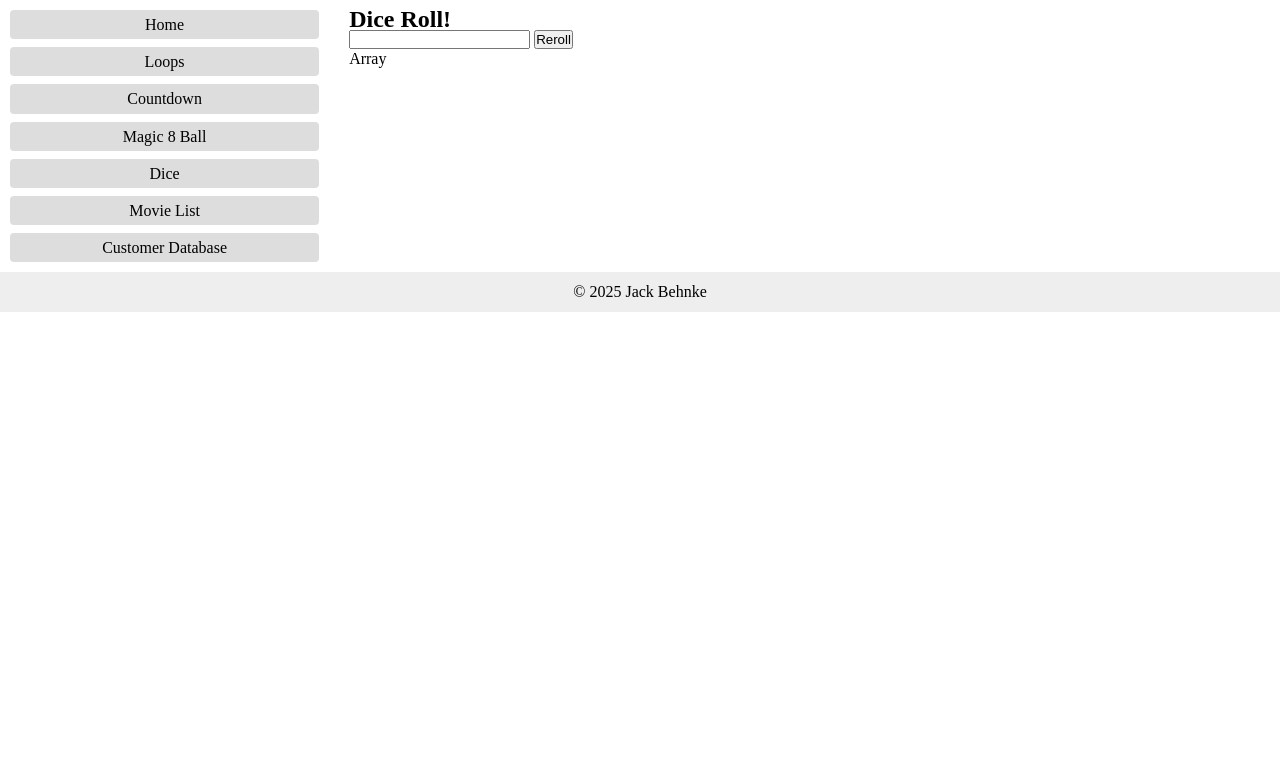
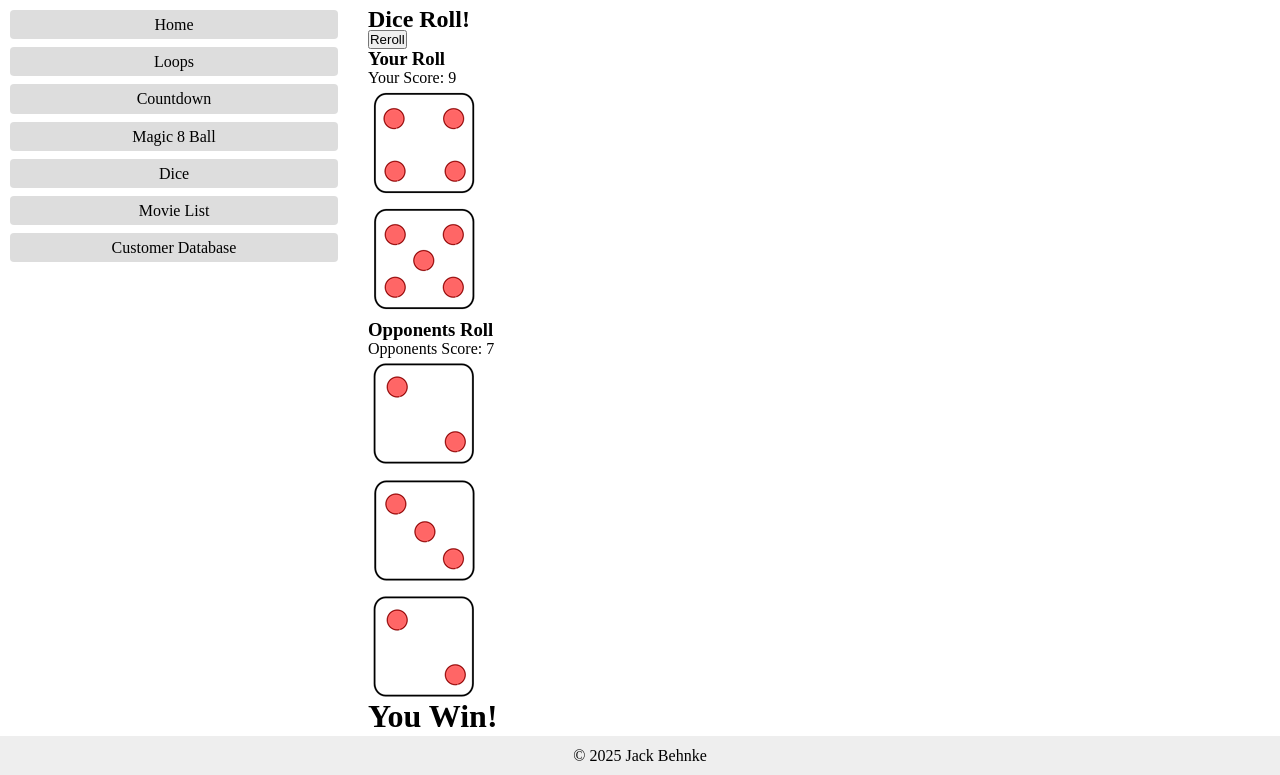
Before and after one commit to JackBehnke/phpclass, a PHP site: page /Dice in a window 1280 px wide. Shown: the part 180-955 px from the top of the page. Before the commit the page ends 492 px from the top, so only its background shows below. Run offline with PHP 8.4, Linux system fonts and the light colour scheme.

Commit message:
Added Dice Roll

```diff
--- a/Dice/index.php
+++ b/Dice/index.php
@@ -1,22 +1,22 @@
 <?php
 session_start();
-$roll = [
-        '<img src="dice_1.png" height="200">',
-        '<img src="dice_2.png" height="200">',
-        '<img src="dice_3.png" height="200">',
-        '<img src="dice_4.png" height="200">',
-        '<img src="dice_5.png" height="200">',
-        '<img src="dice_6.png" height="200">'
-];
 
-$answer = "Ask me a question and I will provide the answer to your future";
-$question = trim($_POST['question'] ?? '');
-
-
-$randomIndex = mt_rand(0, count($roll) - 1);
-$answer = $roll[$randomIndex];
-$_SESSION['question'] = $question;
-
+$roll1 = mt_rand(1, 6);
+$roll2 = mt_rand(1, 6);
+$roll3 = mt_rand(1, 6);
+$roll4 = mt_rand(1, 6);
+$roll5 = mt_rand(1, 6);
+$yourroll = $roll1 + $roll2;
+$opponentroll = $roll3 + $roll4 + $roll5;
+if($yourroll < $opponentroll){
+$result = "You Lose!";
+}
+if($yourroll > $opponentroll){
+    $result = "You Win!";
+}
+if ($yourroll == $opponentroll){
+    $result = "Tied!";
+}
 
 ?><!doctype html>
 <html lang="en">
@@ -41,10 +41,19 @@ include "../includes/header.php"
         <h2>Dice Roll!</h2>
 
         <form method="post">
-            <input type="text" name="question" id="question" value="<?=$question?>">
+
             <input type="submit" value="Reroll">
         </form>
-        <p class="roll"><?=$roll?></p>
+        <h3>Your Roll</h3>
+        <p>Your Score: <?=$yourroll?></p>
+        <p class="roll1"><img src="/img/dice_<?=$roll1?>.png"></p>
+        <p class="roll2"><img src="/img/dice_<?=$roll2?>.png"></p>
+        <h3>Opponents Roll</h3>
+        <p>Opponents Score: <?=$opponentroll?></p>
+        <p class="roll3"><img src="/img/dice_<?=$roll3?>.png"></p>
+        <p class="roll4"><img src="/img/dice_<?=$roll4?>.png"></p>
+        <p class="roll5"><img src="/img/dice_<?=$roll5?>.png"></p>
+        <h1><?=$result?></h1>
     </main>
 
 </div>
```
